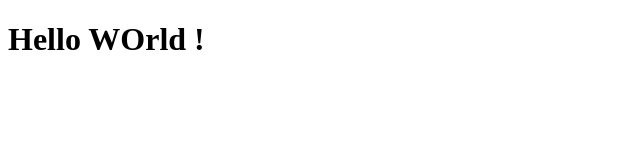
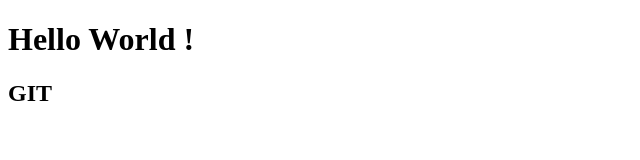
Before and after one commit to amitgzp0104/demoweb, a plain HTML site: page index.html in a window 1280 px wide. Shown: the whole page, without its empty margins (0-640 px from the left). Drawn offline with Linux system fonts and the light colour scheme.

Commit message:
Second Commit

```diff
--- a/index.html
+++ b/index.html
@@ -6,6 +6,8 @@
     <title>Document</title>
 </head>
 <body>
-    <h1>Hello WOrld !</h1>
+    <h1>Hello World !</h1>
+    <h2>GIT</h2>
+
 </body>
 </html>
```
